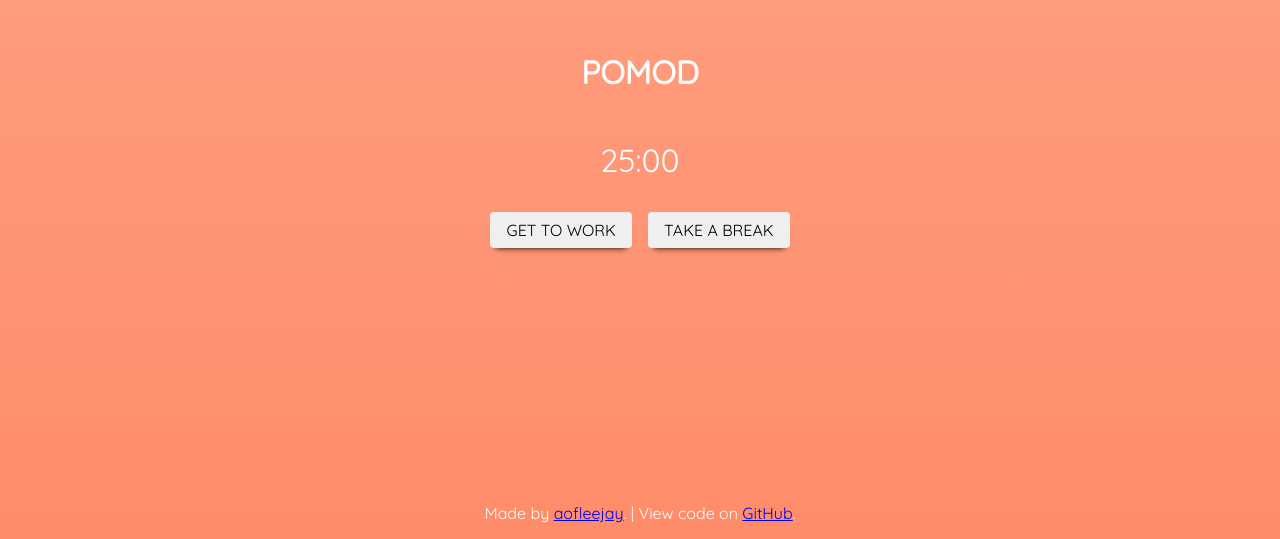
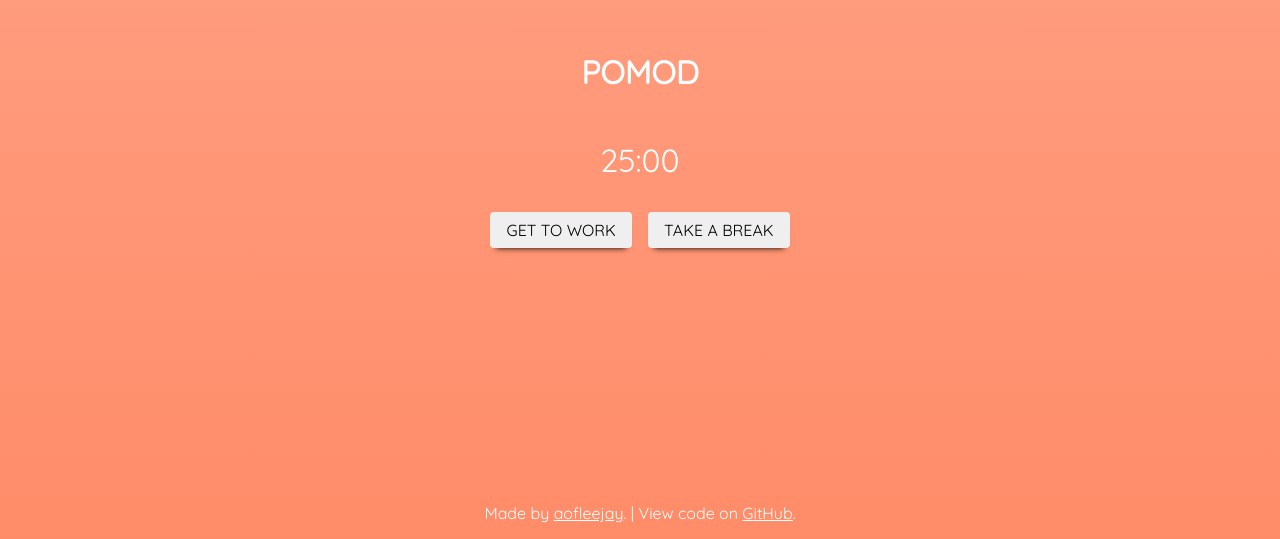
Before and after one commit to aofleejay/pomod, a React (Create React App) app: page / in a window 1280 px wide. Shown: the part 261-800 px from the top of the page. Built offline with nearby package versions, Linux system fonts and the light colour scheme.

Commit message:
:lipstick: Change link ui.

```diff
--- a/src/App.tsx
+++ b/src/App.tsx
@@ -2,6 +2,7 @@
 import React, { useState, useEffect, useRef } from 'react'
 import { css, jsx } from '@emotion/core'
 import Button from './Button'
+import Link from './Link'
 import { MINUTE, SECOND } from './constants'
 import { getDuration } from './utils'
 
@@ -124,23 +125,9 @@ const App: React.FC = () => {
         `}
       >
         <span>
-          Made by{' '}
-          <a
-            href="https://github.com/aofleejay"
-            target="_blank"
-            rel="noopener noreferrer"
-          >
-            aofleejay
-          </a>
-          . | View code on{' '}
-          <a
-            href="https://github.com/aofleejay/pomod"
-            target="_blank"
-            rel="noopener noreferrer"
-          >
-            GitHub
-          </a>
-          .
+          Made by <Link to="https://github.com/aofleejay">aofleejay</Link>. |
+          View code on{' '}
+          <Link to="https://github.com/aofleejay/pomod">GitHub</Link>.
         </span>
       </footer>
     </div>
--- /dev/null
+++ b/src/Link.tsx
@@ -0,0 +1,29 @@
+/** @jsx jsx */
+import React from 'react'
+import { css, jsx } from '@emotion/core'
+
+interface LinkProps {
+  to: string
+}
+
+const Link: React.FC<LinkProps> = ({ children, to }) => {
+  return (
+    <a
+      href={to}
+      target="_blank"
+      rel="noopener noreferrer"
+      css={css`
+        color: inherit;
+        transition: color 0.5s ease-out;
+
+        &:hover {
+          color: #802050;
+        }
+      `}
+    >
+      {children}
+    </a>
+  )
+}
+
+export default Link
```
